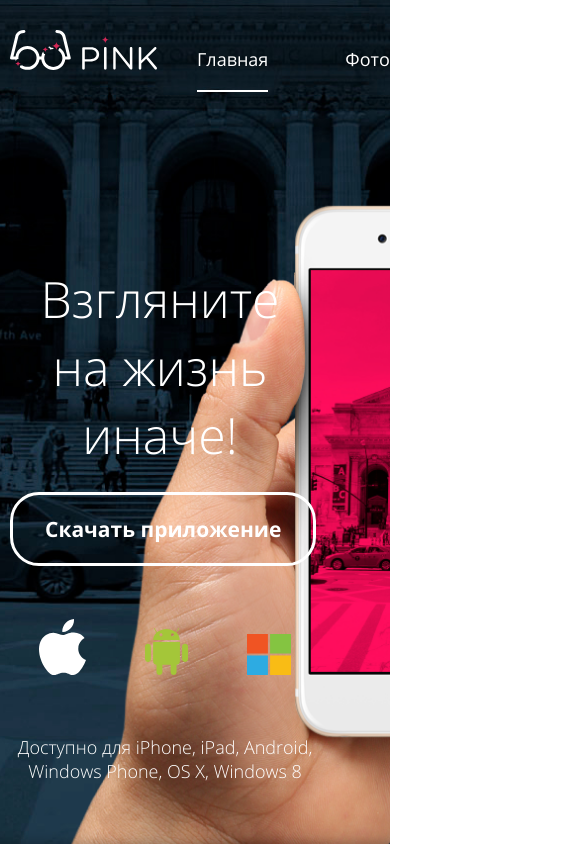
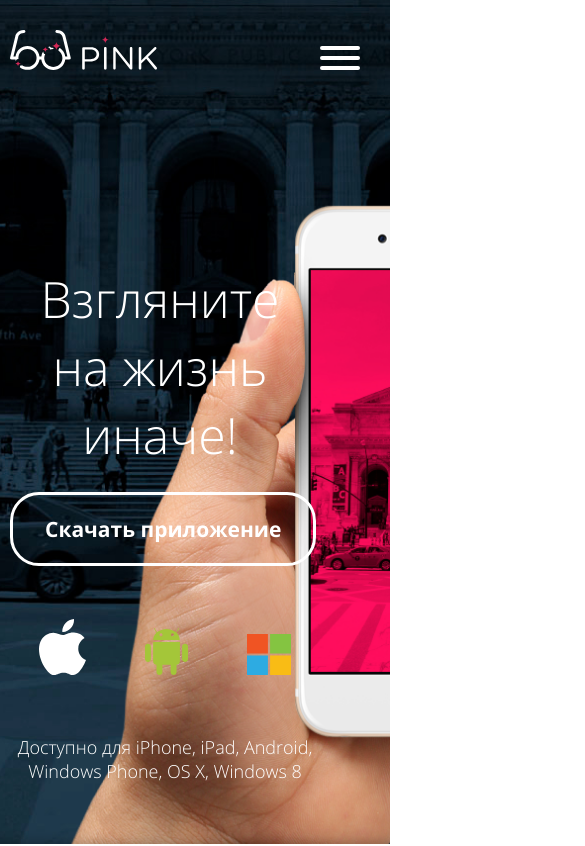
Before and after one commit to petbog/newpink, a website: page source/index.html in a window 390 px wide. Shown: the top 846 px of the page, 585 px wide, since content can reach past the window. Drawn offline with nearby package versions, Linux system fonts and the light colour scheme; files that its build step writes are made by us from their sources.

Commit message:
начал делать адаптив

```diff
--- a/source/index.html
+++ b/source/index.html
@@ -17,7 +17,10 @@
           <img class="header__img-logo" src="img/header-logo.svg" alt="header-logo" width="147px" height="40px">
         </div>
         <div class="header__nav">
-          <ul>
+          <button class="header__nav-btn">
+            <span></span>
+          </button>
+          <ul class="list">
             <li class="header__nav-list activ"><a href="#">Главная</a></li>
             <li class="header__nav-list"><a href="catalog.html">Фотографии</a></li>
             <li class="header__nav-list"><a href="form.html">Конкурс</a></li>
@@ -43,7 +46,7 @@
       </div>
     </div>
   </header>
-  <main>
+  <!-- <main>
     <div class="proposal">
       <div class="container">
         <div class="proposal__title">
@@ -197,7 +200,7 @@
         </div>
       </div>
     </div>
-  </footer>
+  </footer> -->
   <!-- подключение jquery -->
   <script src="https://code.jquery.com/jquery-3.6.0.min.js"></script>
   <!-- подключение slick слайдера -->
--- a/source/js/script.js
+++ b/source/js/script.js
@@ -5,4 +5,8 @@ $(document).ready(function(){
     slidesToScroll:1,
     autoplay:true,
   });
+
+  $('.header__nav-btn').on('click',function(){
+    $('.list').toggleClass('list--activ');
+  });
 });
--- a/source/less/block/header.less
+++ b/source/less/block/header.less
@@ -13,6 +13,7 @@
 }
 .header__img{
   margin-top: 30px;
+  z-index: 2;
 }
 .header__nav ul{
   list-style: none;
@@ -92,3 +93,85 @@
     line-height: 24px;
   }
 }
+.header__nav-btn{
+  width: 40px;
+  border: none;
+  background-color: transparent;
+  padding: 20px 0;
+  cursor: pointer;
+  position: relative;
+  top: 36px;
+  right: 20px;
+  display: none;
+  z-index: 3;
+}
+.header__nav-btn::after,
+.header__nav-btn::before{
+  content: '';
+  height: 4px;
+  position: absolute;
+  left: 0;
+  right: 0;
+  background-color: #FFFFFF;
+  border-radius:3px ;
+}
+.header__nav-btn::before{
+  top: 10px;
+}
+.header__nav-btn::after{
+  bottom: 10px;
+}
+
+.header__nav-btn span{
+  display: block;
+  height: 4px;
+  background-color: #FFFFFF;
+  border-radius:3px ;
+}
+
+// адаптив
+
+@media(max-width:850px){
+  .header__nav ul{
+    position: absolute;
+    top: -70%;
+    left: -6%;
+    display: inline-block;
+    background-color: #283645;
+    transition: all .5s;
+  }
+  .header__nav-btn{
+    display: block;
+  }
+  .header__img{
+    margin-top: 30px;
+  }
+  .header__nav ul li + li{
+    margin-left:0;
+  }
+  .header__nav-list{
+    padding: 39px 318px 26px 391px;
+    border: 1px solid #182029;
+  }
+  .activ{
+    border: none;
+  }
+  .list.list--activ{
+    top:-8%;
+  }
+}
+@media(max-width:830px){
+  .header__nav-list{
+    padding: 39px 318px 26px 372px;
+  }
+}
+@media(max-width:810px){
+  .header__nav-list{
+    padding: 39px 318px 26px 349px;
+  }
+}
+// @media(max-width:789px){
+//   .header__nav-list{
+//     padding: 39px 318px 26px 37px;
+//   }
+// }
```
